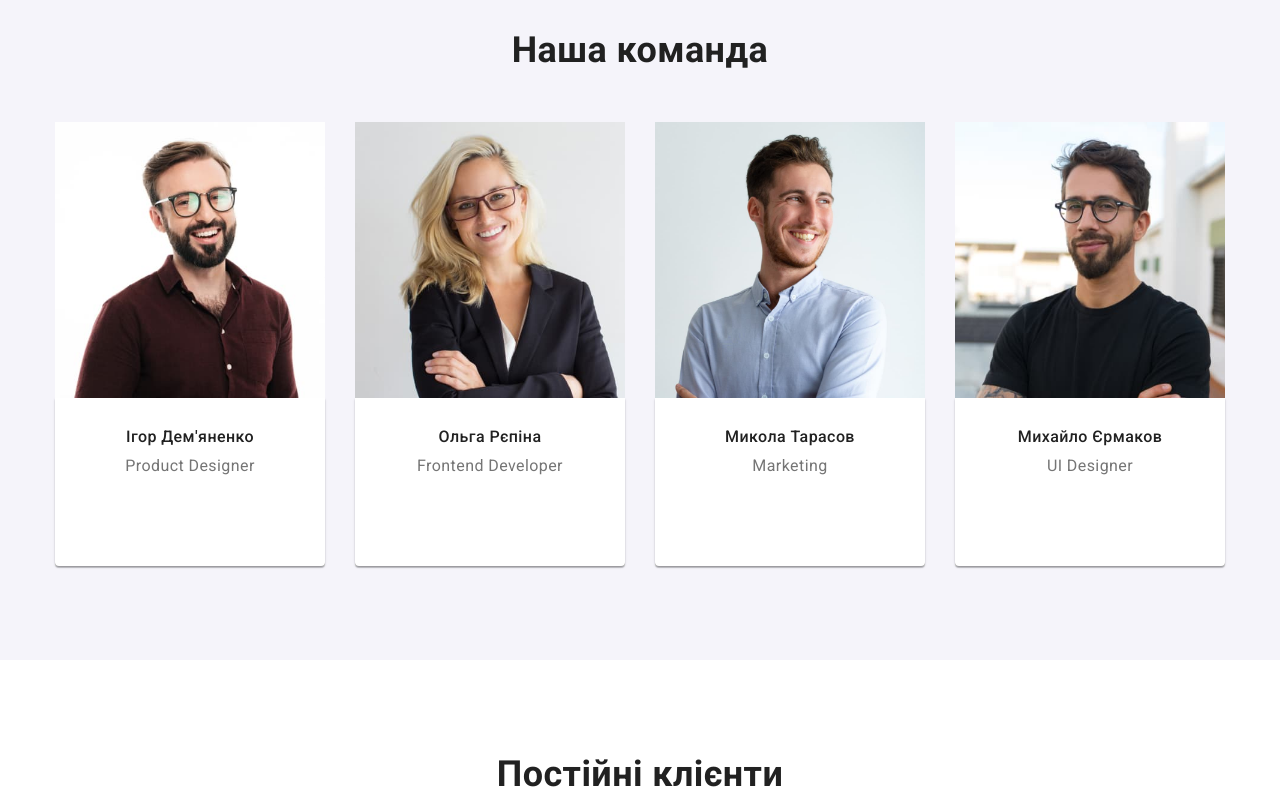
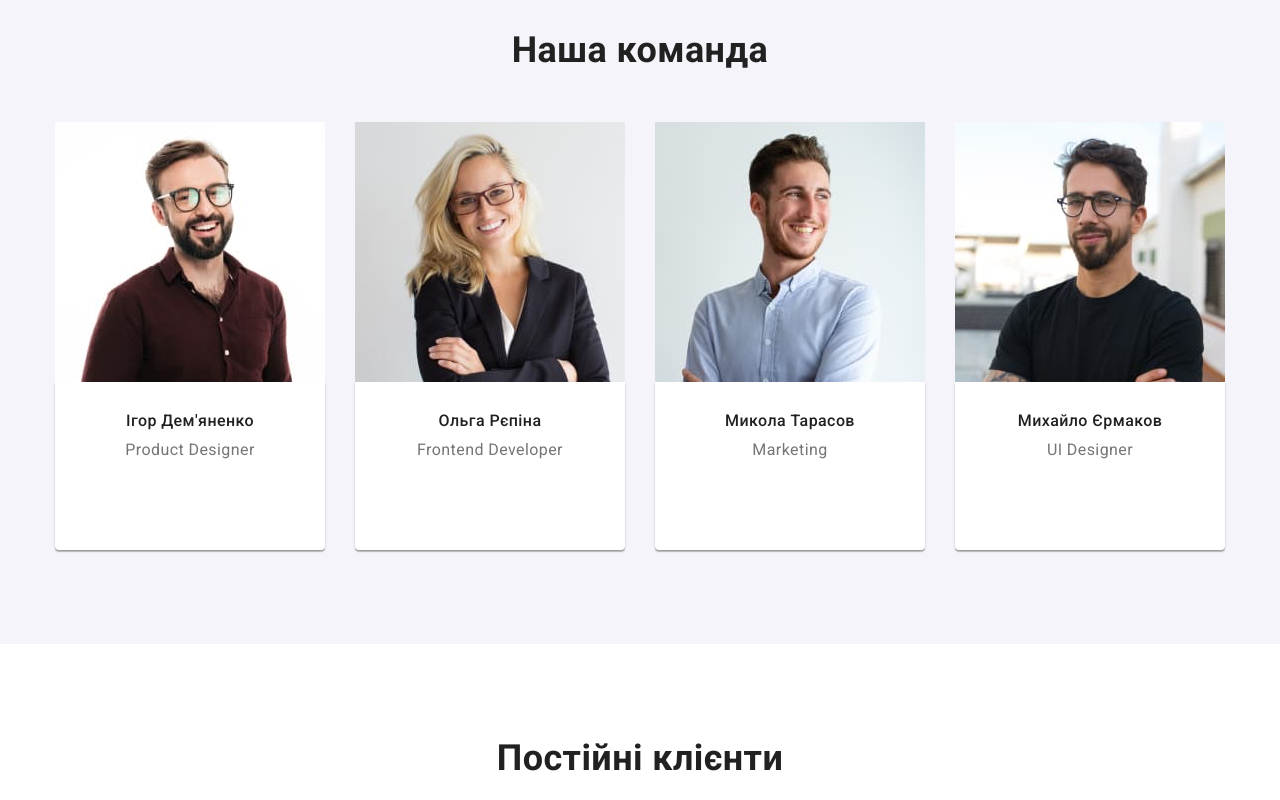
Before and after one commit to MSR333UA/goit-markup-hw-08, a plain HTML site: page index.html in a window 1280 px wide. Shown: the part 1660-2460 px from the top of the page. Drawn offline with nearby package versions, Linux system fonts and the light colour scheme.

Commit message:
fixed the width picture

```diff
--- a/index.html
+++ b/index.html
@@ -168,19 +168,23 @@
           <h2 class="section-title">Наша команда</h2>
           <ul class="card">
             <li class="card__team">
-              <img
-                srcset="
-                  ./images/team1.jpg        1x,
-                  ./images/team1@2x.jpg     2x,
-                  ./images/1team768.jpg     1x,
-                  ./images/1team768@2x.jpg  2x,
-                  ./images/1team1600.jpg    1x,
-                  ./images/1team1600@2x.jpg 2x
-                "
-                src="./images/team1.jpg"
-                alt="Product Designer"
-                width="450"
-              />
+              <picture>
+                <source
+                  srcset="./images/team1.jpg 1x, ./images/team1@2x.jpg 2x"
+                  media="(max-width:767px)"
+                />
+                <source
+                  srcset="./images/1team768.jpg 1x, ./images/1team768@2x.jpg 2x"
+                  media="(max-width:1199px)"
+                />
+                <source
+                  srcset="./images/1team1600.jpg 1x, ./images/1team1600@2x.jpg 2x"
+                  media="(min-width:1200px)"
+                />
+
+                <img src="./images/team1.jpg" alt="Marketing" />
+              </picture>
+
               <div class="card__desc">
                 <h3 class="card__name">Ігор Дем'яненко</h3>
                 <p class="card__text" lang="en">Product Designer</p>
@@ -213,19 +217,23 @@
               </div>
             </li>
             <li class="card__team">
-              <img
-                srcset="
-                  ./images/team2.jpg        1x,
-                  ./images/team2@2x.jpg     2x,
-                  ./images/2team768.jpg     1x,
-                  ./images/2team768@2x.jpg  2x,
-                  ./images/2team1600.jpg    1x,
-                  ./images/2team1600@2x.jpg 2x
-                "
-                src="./images/team2.jpg"
-                alt="Frontend Developer"
-                width="450"
-              />
+              <picture>
+                <source
+                  srcset="./images/team2.jpg 1x, ./images/team2@2x.jpg 2x"
+                  media="(max-width:767px)"
+                />
+                <source
+                  srcset="./images/2team768.jpg 1x, ./images/2team768@2x.jpg 2x"
+                  media="(max-width:1199px)"
+                />
+                <source
+                  srcset="./images/2team1600.jpg 1x, ./images/2team1600@2x.jpg 2x"
+                  media="(min-width:1200px)"
+                />
+
+                <img src="./images/team2.jpg" alt="Marketing" />
+              </picture>
+
               <div class="card__desc">
                 <h3 class="card__name">Ольга Рєпіна</h3>
                 <p class="card__text" lang="en">Frontend Developer</p>
@@ -258,20 +266,22 @@
               </div>
             </li>
             <li class="card__team">
-              <img
-                srcset="
-                  ./images/team3.jpg       1x 320px,
-                  ./images/team3@2x.jpg     900w,
-                  ./images/3team768.jpg 354w,
-                  ./images/3team768@2x.jpg 708w
-                  ./images/3team1600.jpg    270w,
-                  ./images/3team1600@2x.jpg 540w
-                "
-                sizes="(min-width: 1200px), (min-width: 768px)"
-                src="./images/team3.jpg"
-                alt="Marketing"
-                width="100%"
-              />
+              <picture>
+                <source
+                  srcset="./images/team3.jpg 1x, ./images/team3@2x.jpg 2x"
+                  media="(max-width:767px)"
+                />
+                <source
+                  srcset="./images/3team768.jpg 1x, ./images/3team768@2x.jpg 2x"
+                  media="(max-width:1199px)"
+                />
+                <source
+                  srcset="./images/3team1600.jpg 1x, ./images/3team1600@2x.jpg 2x"
+                  media="(min-width:1200px)"
+                />
+
+                <img src="./images/team3.jpg" alt="Marketing" />
+              </picture>
 
               <div class="card__desc">
                 <h3 class="card__name">Микола Тарасов</h3>
@@ -306,19 +316,23 @@
             </li>
 
             <li class="card__team">
-              <img
-                srcset="
-                  ./images/team4.jpg        1x,
-                  ./images/team4@2x.jpg     2x,
-                  ./images/4team768.jpg     1x,
-                  ./images/4team768@2x.jpg  2x,
-                  ./images/4team1600.jpg    1x,
-                  ./images/4team1600@2x.jpg 2x
-                "
-                src="./images/team4.jpg"
-                alt="UI Designer"
-                width="450"
-              />
+              <picture>
+                <source
+                  srcset="./images/team4.jpg 1x, ./images/team4@2x.jpg 2x"
+                  media="(max-width:767px)"
+                />
+                <source
+                  srcset="./images/4team768.jpg 1x, ./images/4team768@2x.jpg 2x"
+                  media="(max-width:1199px)"
+                />
+                <source
+                  srcset="./images/4team1600.jpg 1x, ./images/4team1600@2x.jpg 2x"
+                  media="(min-width:1200px)"
+                />
+
+                <img src="../images/team4.jpg" alt="Marketing" />
+              </picture>
+
               <div class="card__desc">
                 <h3 class="card__name">Михайло Єрмаков</h3>
                 <p class="card__text" lang="en">UI Designer</p>
@@ -488,7 +502,7 @@
           </svg>
         </button>
         <p class="modal__title">Залиште свої дані, ми вам передзвонимо</p>
-        <form>
+        <form class=".form-box">
           <label class="form">
             <span class="form__name">Ім'я</span>
             <input class="form__field" type="text" name="name" id="name" />
--- a/sass/components/_burger.scss
+++ b/sass/components/_burger.scss
@@ -49,7 +49,7 @@
   position: fixed;
   top: 0;
   left: 0;
-  width: 100vw;
+  width: 100%;
   height: 100vh;
   padding: 48px 40px;
   background-color: $bg-color;
@@ -123,7 +123,6 @@
 .menu-social {
   @extend %list;
   display: flex;
-  flex-direction: row;
 
   &__link {
     @extend %list;
--- a/sass/components/_hero.scss
+++ b/sass/components/_hero.scss
@@ -3,7 +3,7 @@
     margin-right: auto;
     background-position: center;
 
-    max-width: 480px;
+    max-width: 767px;
     min-width: 320px;
     padding: 118px 0;
 
@@ -22,8 +22,8 @@
         }
     }
 
-    @media screen and (min-width: 481px) {
-        max-width: 768px;
+    @media screen and (min-width: 768px) {
+
         background-image: linear-gradient(rgba(47, 48, 58, 0.4), rgba(47, 48, 58, 0.4)),
             url('../images/header768.jpg');
 
@@ -37,7 +37,7 @@
         }
     }
 
-    @media screen and (min-width: 769px) {
+    @media screen and (min-width: 1200px) {
         max-width: 1600px;
         padding: 200px 0;
 
--- a/sass/components/_modal.scss
+++ b/sass/components/_modal.scss
@@ -33,9 +33,8 @@
     top: 50%;
     left: 50%;
     transform: translate(-50%, -50%) scale(1);
+    padding: 40px;
 
-    min-width: 528px;
-    min-height: 581px;
 
     background-color: $bg-color;
     box-shadow: 0px 1px 3px rgba(0, 0, 0, 0.12), 0px 1px 1px rgba(0, 0, 0, 0.14), 0px 2px 1px rgba(0, 0, 0, 0.2);
@@ -54,6 +53,16 @@
     font-weight: 700;
     font-size: 20px;
     line-height: calc(23/20);
+}
+
+.form-box {
+    width: 370px;
+    height: 342px;
+
+    @media screen and (min-width: 1200px) {
+        width: 448px;
+        height: 342px;
+    }
 }
 
 .form {
@@ -87,8 +96,8 @@
 .form__field {
     outline: none;
     cursor: pointer;
-    width: 448px;
-    height: 40px;
+
+height: 40px;
 padding-left: 42px;
 
 transition: border-color $time $timing-function;
@@ -140,7 +149,7 @@ transition: border-color $time $timing-function;
      cursor: pointer;
     resize: none;
     padding: 12px 18px;
-    width: 448px;
+
     height: 120px;
 
     transition: border-color $time $timing-function;
--- a/sass/components/_social.scss
+++ b/sass/components/_social.scss
@@ -1,16 +1,9 @@
 .social {
     @extend %list;
     display: flex;
-    justify-content: space-between;
-    padding: 0 122px;
-
-    @media screen and (min-width: 768px) {
-        padding: 0 74px;
-    }
-
-    @media screen and (min-width: 1200px) {
-        padding: 0 32px;
-    }
+    gap: 10px;
+    width: 100%;
+    justify-content: center;
 }
 
 .social__link {
```
Also changed, not shown: css/main.css, css/main.min.css, 2 other files.
